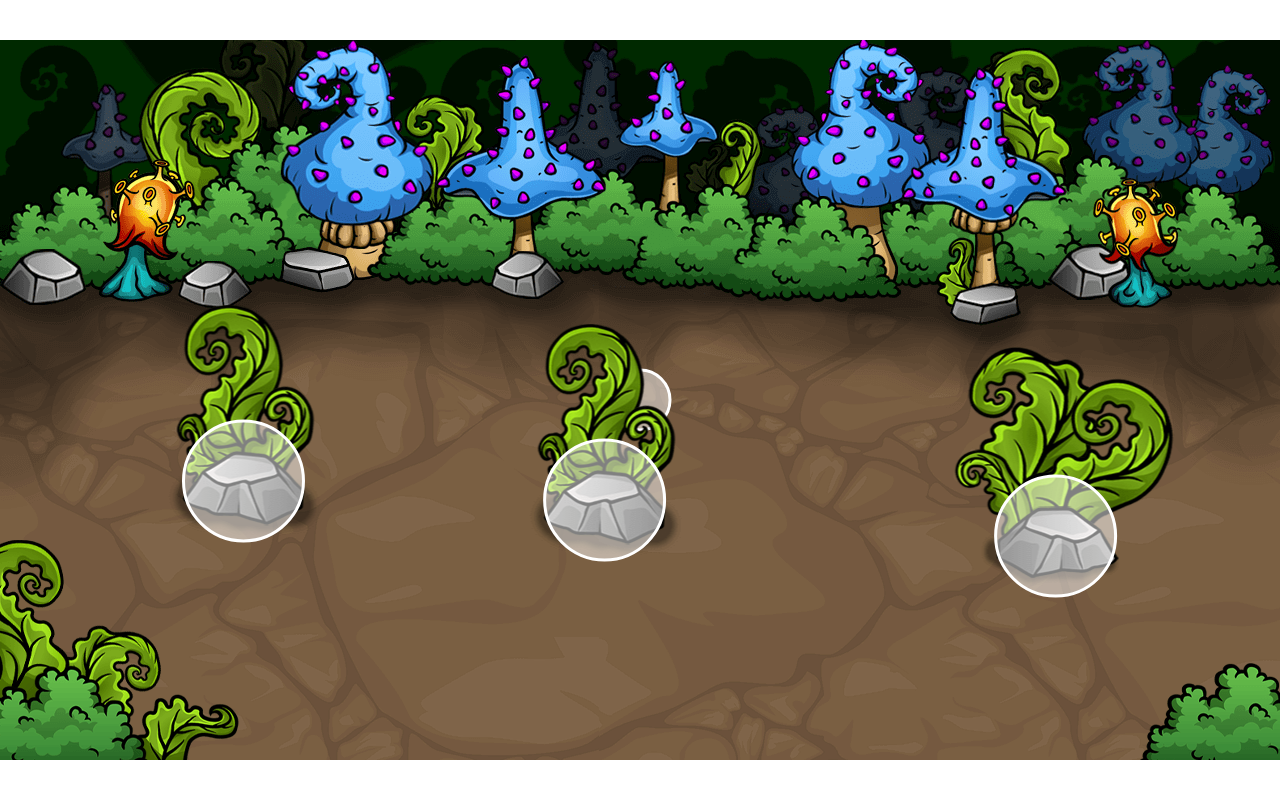
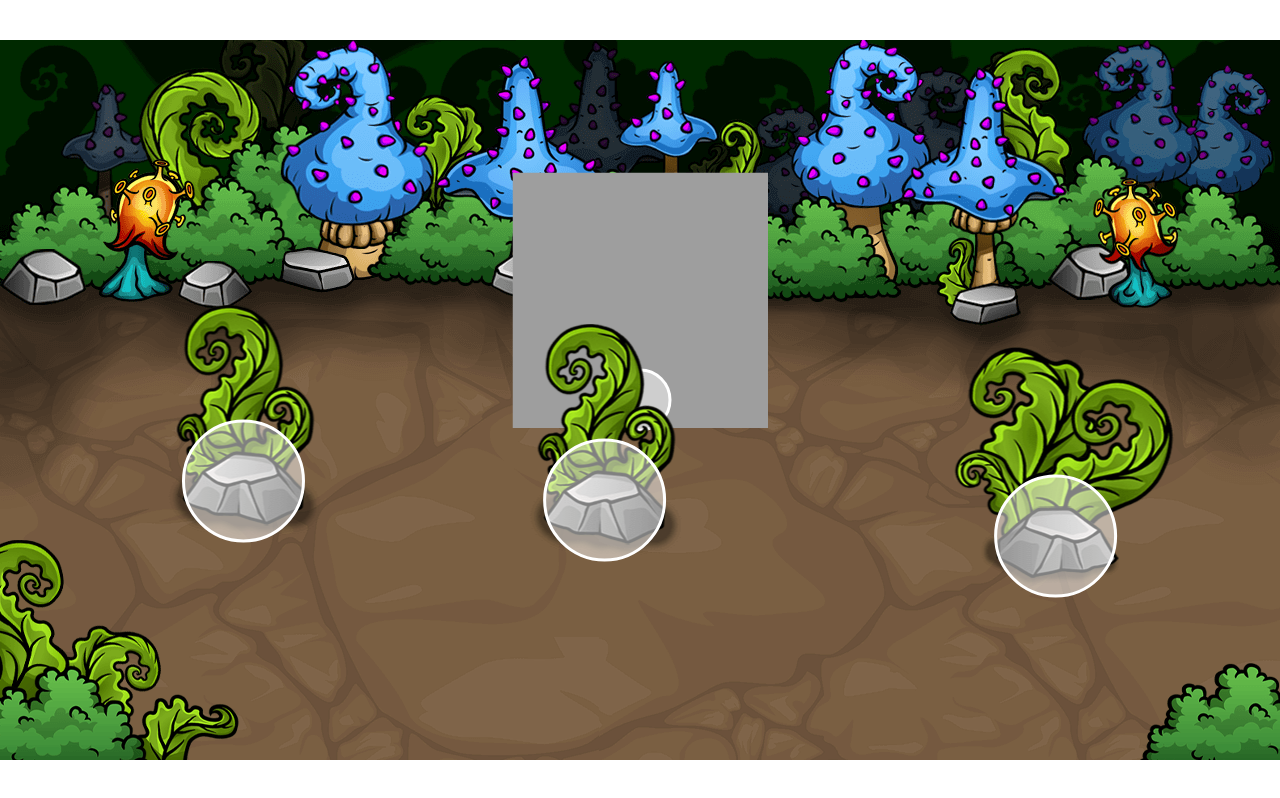
Before and after one commit to AlainaBalducci/JavaScript_Game, a plain HTML site: page index.html in a window 1280 px wide. Drawn offline with Linux system fonts and the light colour scheme.

Commit message:
added sprite image and put it with the player collision point

```diff
--- a/index.html
+++ b/index.html
@@ -11,6 +11,8 @@
   <canvas id="canvas1"></canvas>
   <img id="overlay" src="./Assets/overlay.png"/>
   <img id="obstacles" src="./Assets/obstacles.png"/>
+  <img id="bull" src="./Assets/bull.png"/>
+
 
   <script src="script.js"></script>
 </body>
--- a/script.js
+++ b/script.js
@@ -25,8 +25,16 @@ window.addEventListener("load", function () {
       this.dx = 0;
       this.dy = 0;
       this.speedModifier = 5;
+      this.spriteWidth = 255;
+      this.spriteHeight = 255;
+      this.width = this.spriteWidth;
+      this.height = this.spriteHeight;
+      this.spriteX;
+      this.spriteY;
+      this.image = document.getElementById('bull');
     }
     draw(context) {
+     context.drawImage(this.image, 0, 0, this.spriteWidth, this.spriteHeight, this.spriteX, this.spriteY, this.width, this.height);
       context.beginPath();
       context.arc(
         this.collisionX,
@@ -59,9 +67,12 @@ window.addEventListener("load", function () {
       }
       this.collisionX += this.speedX * this.speedModifier;
       this.collisionY += this.speedY * this.speedModifier;
+      this.spriteX = this.collisionX - this.width * 0.5;
+      //use -100 to move collision point to bottom of player sprite
+      this.spriteY = this.collisionY - this.height * 0.5 -100;
       //collision with obstacles
       this.game.obstacles.forEach(obstacle => {
-       //[(distance < sumOfRadii), distance, sumOfRadii, dx, dy]
+       //checkCollision returns [(distance < sumOfRadii), distance, sumOfRadii, dx, dy]
        //destructuring assignment: syntax in JS expression that makes it possible to unpack values from arrays, or properties from objects, into distinct variables. Example: let collision = game.checkCollision(this, obstacle)[0]; etc...
        let [collision, distance, sumOfRadii, dx, dy] = this.game.checkCollision(this, obstacle)
        if (collision) {
--- a/style.css
+++ b/style.css
@@ -20,7 +20,7 @@
  pointer-events: none;
 }
 
-#obstacles {
+#obstacles, #bull {
  display: none;
 }
 
```
